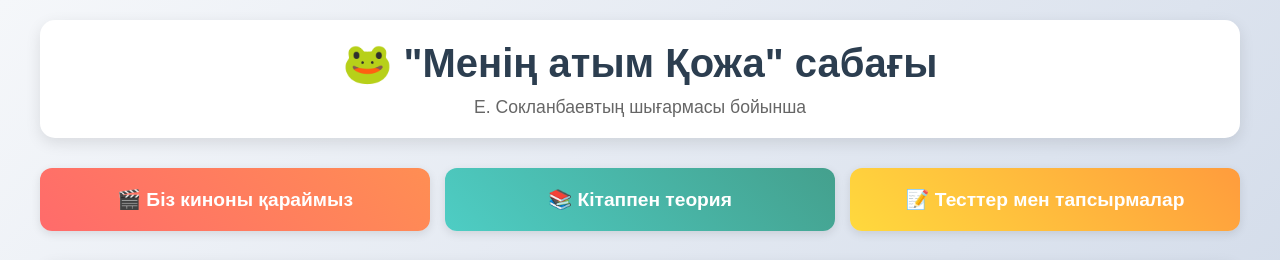
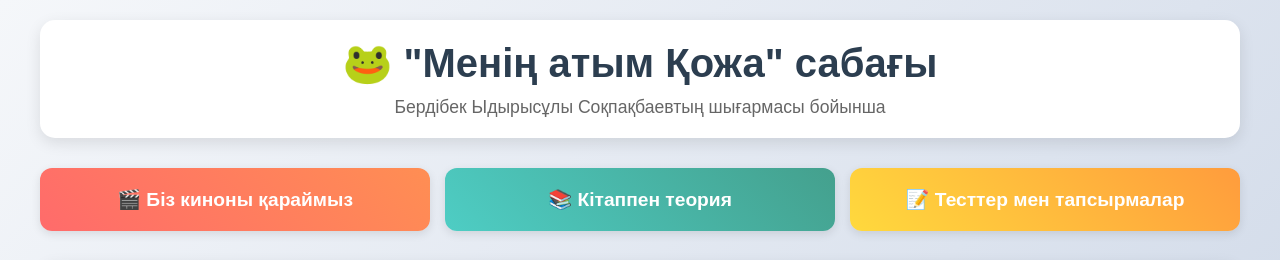
Before and after one commit to algakazakhstantek-byte/MyNameIsKozha1, a plain HTML site: page lessons.html in a window 1280 px wide. Shown: the top 260 px of the page. Drawn offline with Linux system fonts and the light colour scheme.

Commit message:
Update author name in lessons.html

```diff
--- a/lessons.html
+++ b/lessons.html
@@ -258,7 +258,7 @@
         <!-- Шапка -->
         <div class="header">
             <h1>🐸 "Менің атым Қожа" сабағы</h1>
-            <p>Е. Сокланбаевтың шығармасы бойынша</p>
+            <p>Бердібек Ыдырысұлы Соқпақбаевтың шығармасы бойынша</p>
         </div>
 
         <!-- Кнопки навигации -->
```
